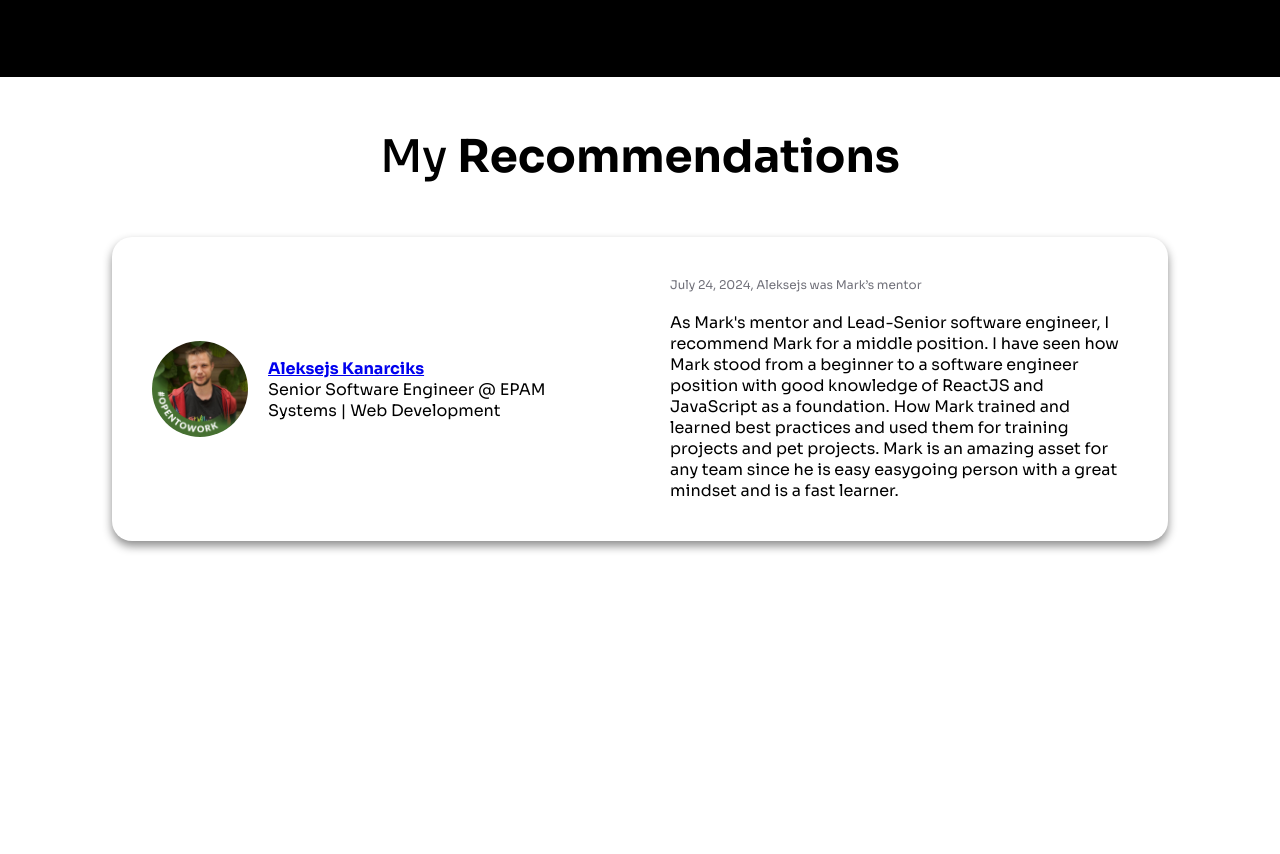
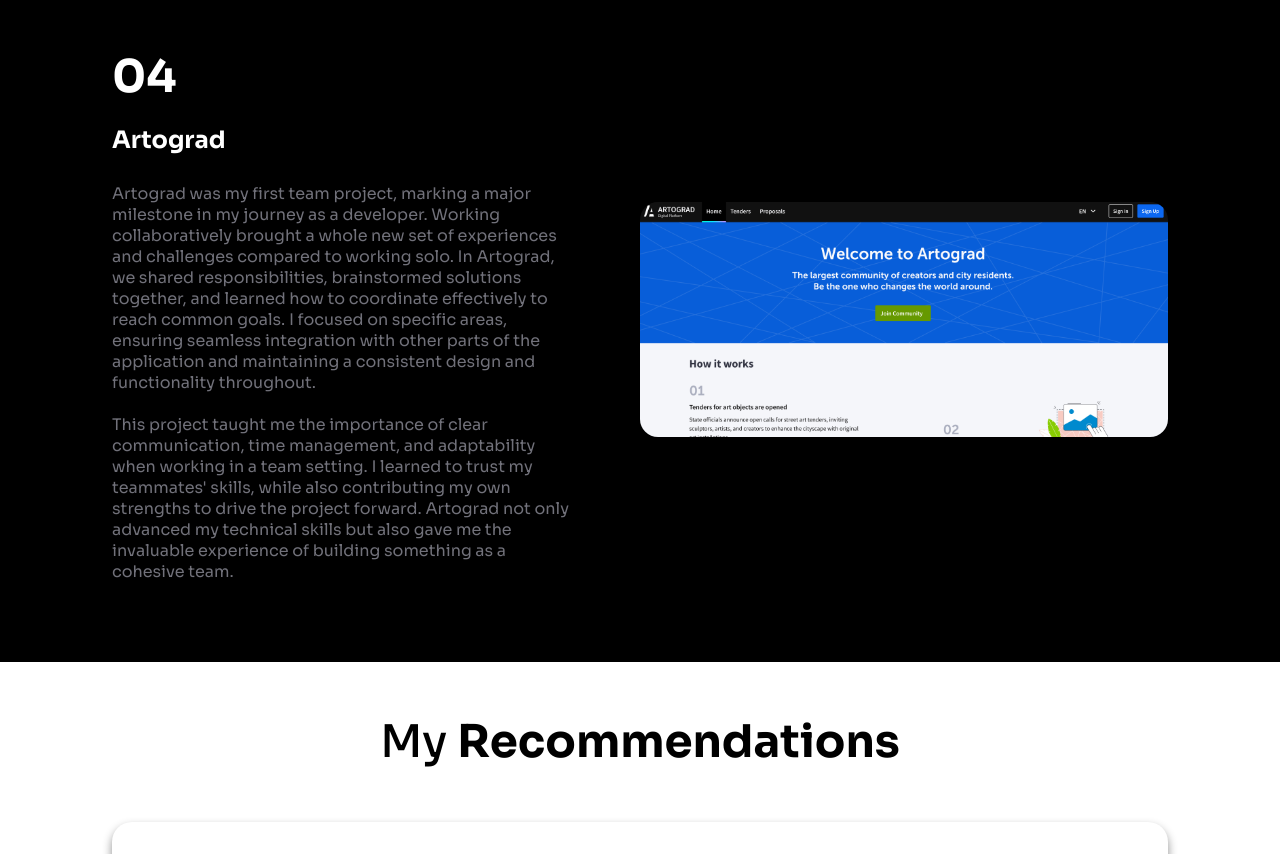
Before and after one commit to ppmarkek/MarksUngeitis, a plain HTML site: page index.html in a window 1280 px wide. Shown: the part 4796-5650 px from the top of the page. Before the commit the page ends 5417 px from the top, so only its background shows below. Drawn offline with Linux system fonts and the light colour scheme.

Commit message:
add artograd

```diff
--- a/index.html
+++ b/index.html
@@ -304,6 +304,33 @@
           /></a>
         </div>
       </div>
+
+      <div class="myProjectsClass_box">
+        <div class="myProjectsClass_box_text">
+          <h3 class="small-text highlight-small">04</h3>
+          <h2>Artograd</h2>
+
+          <p style="color: #71717a">
+            Artograd was my first team project, marking a major milestone in my
+            journey as a developer. Working collaboratively brought a whole new
+            set of experiences and challenges compared to working solo. In
+            Artograd, we shared responsibilities, brainstormed solutions
+            together, and learned how to coordinate effectively to reach common
+            goals. I focused on specific areas, ensuring seamless integration
+            with other parts of the application and maintaining a consistent
+            design and functionality throughout.
+            <br />
+            <br />
+            This project taught me the importance of clear communication, time
+            management, and adaptability when working in a team setting. I
+            learned to trust my teammates' skills, while also contributing my
+            own strengths to drive the project forward. Artograd not only
+            advanced my technical skills but also gave me the invaluable
+            experience of building something as a cohesive team.
+          </p>
+        </div>
+        <img src="./assets/2024-10-2523.53.05.png" alt="Screenshot" />
+      </div>
     </div>
 
     <div class="myRecommendationsClass" id="myRecommendations">
```
Also changed, not shown: assets/2024-10-2523.53.05.png (added).
